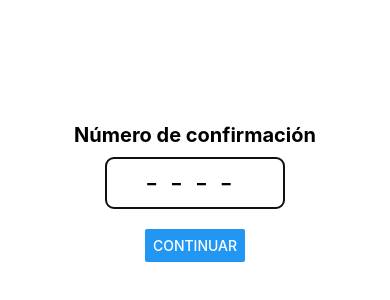
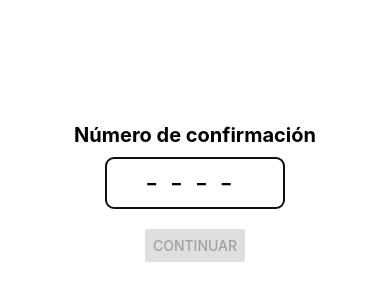
Before and after one commit to mauriciovillalobos05/FoodBankRouting, a React Native app: screen /Confirmacion in a window 390 px wide. Shown: the part 230-530 px from the top of the page. Built offline with nearby package versions, Linux system fonts and the light colour scheme; no server answers; what expo-linking would draw is missing.

Commit message:
button solo para otp length

```diff
--- a/src/screens/staff/auth/OTP.tsx
+++ b/src/screens/staff/auth/OTP.tsx
@@ -78,7 +78,7 @@ export default function Confirmacion({ navigation, route }: NativeStackScreenPro
         onChange={setCodigo}
         onComplete={(val) => {console.log("Código completo:", val);}}
       />
-      <Button title="Continuar" onPress={handleContinue} />
+      <Button title="Continuar" onPress={handleContinue} disabled={codigo.length < 4} />
     </View>
   );
 }
```
